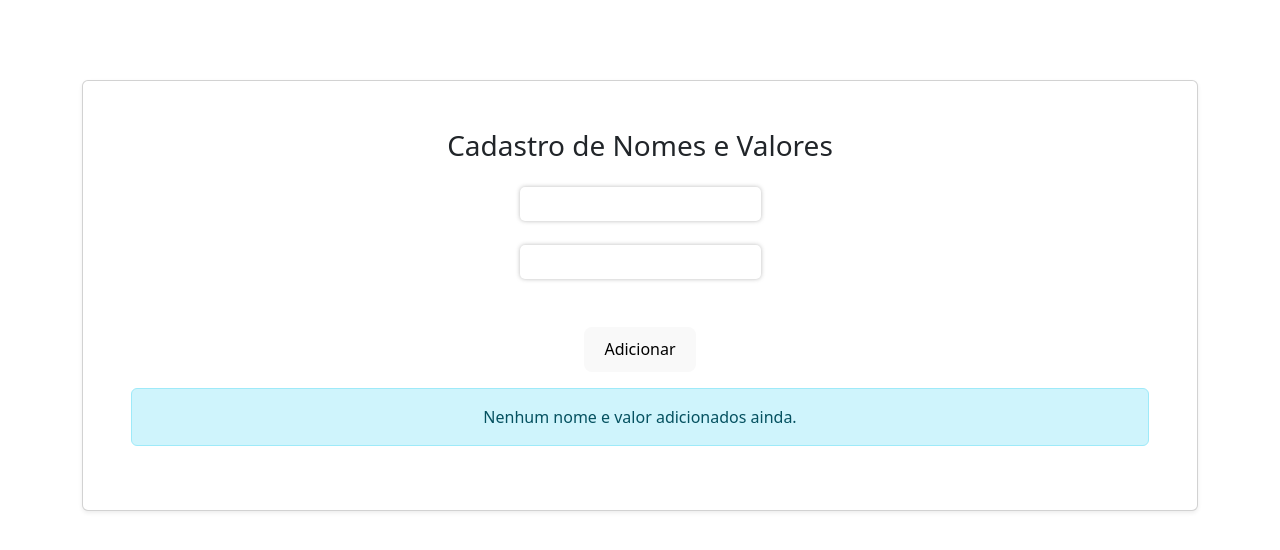
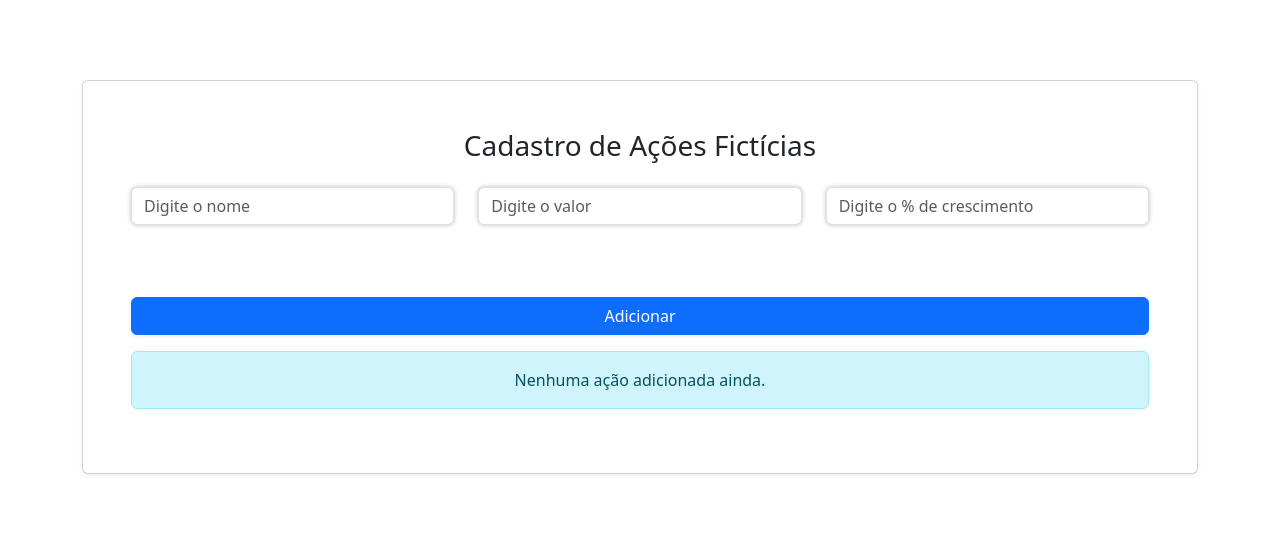
Before and after one commit to CauanOtz/User-Control, a React (Vite) app: page / in a window 1280 px wide. Shown: the top 550 px of the page. Built offline with nearby package versions, Linux system fonts and the light colour scheme.

Commit message:
Substituição para Ações Ficticias

```diff
--- a/package.json
+++ b/package.json
@@ -12,7 +12,8 @@
   "dependencies": {
     "bootstrap": "^5.3.3",
     "react": "^18.3.1",
-    "react-dom": "^18.3.1"
+    "react-dom": "^18.3.1",
+    "react-input-mask": "^2.0.4"
   },
   "devDependencies": {
     "@eslint/js": "^9.11.1",
--- a/src/Components/App/App.jsx
+++ b/src/Components/App/App.jsx
@@ -1,21 +1,35 @@
 import { useState } from 'react';
-import Saudacao from '../Saudacao/Saudacao';
 import Btn from '../Button/btn.jsx';
 import Input from '../Inputs/Input.jsx';
-import 'bootstrap/dist/css/bootstrap.min.css'; // Import do Bootstrap
+import 'bootstrap/dist/css/bootstrap.min.css';
 import './App.css';
 
 function App() {
   const [nomesValores, setNomesValores] = useState([]);
   const [inputValue, setInputValue] = useState('');
   const [inputValValue, setInputValValue] = useState('');
+  const [inputPercent, setInputPercent] = useState(''); // Novo campo para porcentagem
 
   const handleAdd = () => {
-    if (inputValue.trim() !== '' && inputValValue.trim() !== '') {
-      setNomesValores([...nomesValores, { nome: inputValue, valor: inputValValue }]);
+    if (inputValue.trim() !== '' && inputValValue.trim() !== '' && inputPercent.trim() !== '') {
+      setNomesValores([...nomesValores, { nome: inputValue, valor: inputValValue, crescimento: inputPercent }]);
       setInputValue('');
       setInputValValue('');
+      setInputPercent('');
     }
+  };
+
+  const handleValorChange = (e) => {
+    const valor = e.target.value;
+    const valorFormatado = formatarValorMonetario(valor);
+    setInputValValue(valorFormatado);
+  };
+
+
+  const formatarValorMonetario = (valor) => {
+    const valorLimpo = valor.replace(/\D/g, "");
+    const valorNumerico = (Number(valorLimpo) / 100).toFixed(2);
+    return valorNumerico.replace(".", ",");
   };
 
   return (
@@ -23,30 +37,39 @@ function App() {
       <div className="container mt-5">
         <div className="card shadow-sm">
           <div className="card-body">
-            <h3 className="card-title text-center mb-4">Cadastro de Nomes e Valores</h3>
+            <h3 className="card-title text-center mb-4">Cadastro de Ações Fictícias</h3>
             <div className="row">
-              {/* Espaçamento melhorado com mb-4 para os inputs */}
-              <div className="mb-4">
+              <div className="col-md-4 mb-4">
                 <Input
                   id="names"
                   value={inputValue}
                   onChange={(e) => setInputValue(e.target.value)}
-                  placeholder="Digite um nome"
-                  className="form-control"
-                />
-              </div>
-              <div className="">
-                <Input
-                  id="values"
-                  value={inputValValue}
-                  onChange={(e) => setInputValValue(e.target.value)}
-                  placeholder="Digite um valor"
+                  placeholder="Digite o nome"
                   className="form-control"
                 />
               </div>
 
-              {/* Alinhando o botão no centro da coluna com d-flex e align-items-center */}
-              <div className="mt-5">
+              <div className="col-md-4 mb-4">
+                <Input
+                  id="values"
+                  value={inputValValue}
+                  onChange={handleValorChange} // Formatação monetária
+                  placeholder="Digite o valor"
+                  className="form-control"
+                />
+              </div>
+
+              <div className="col-md-4 mb-4">
+                <Input
+                  id="percent"
+                  value={inputPercent}
+                  onChange={(e) => setInputPercent(e.target.value)}
+                  placeholder="Digite o % de crescimento"
+                  className="form-control"
+                />
+              </div>
+
+              <div className="mt-5 d-flex justify-content-center">
                 <Btn click={handleAdd} className="btn btn-primary w-100 shadow-sm">
                   Adicionar
                 </Btn>
@@ -59,15 +82,19 @@ function App() {
                   <table className="table table-hover table-bordered rounded">
                     <thead className="table-dark">
                       <tr>
+                        <th scope="col">ID</th>
                         <th scope="col">Nome</th>
-                        <th scope="col">Valor</th>
+                        <th scope="col">Valor (R$)</th>
+                        <th scope="col">% Crescimento</th>
                       </tr>
                     </thead>
                     <tbody>
                       {nomesValores.map((item, index) => (
                         <tr key={index}>
+                          <td>{index + 1}</td>
                           <td>{item.nome}</td>
                           <td>{item.valor}</td>
+                          <td>{item.crescimento}%</td>
                         </tr>
                       ))}
                     </tbody>
@@ -78,7 +105,7 @@ function App() {
 
             {nomesValores.length === 0 && (
               <div className="alert alert-info text-center mt-3">
-                Nenhum nome e valor adicionados ainda.
+                Nenhuma ação adicionada ainda.
               </div>
             )}
           </div>
--- /dev/null
+++ b/src/Components/App/Inputs/Input.css
@@ -0,0 +1,3 @@
+input {
+    padding: 10px;
+}
--- a/src/Components/Button/btn.jsx
+++ b/src/Components/Button/btn.jsx
@@ -1,12 +1,11 @@
-import react, {useState} from 'react';
-function Btn (onClick){
-    return(
-        <>
-            <div>
-                <button onClick={onClick.click}>Adicionar</button>
-            </div>
-        </>
-    )
+import React from 'react';
+
+function Btn({ click, className }) {
+    return (
+        <button onClick={click} className={className || 'btn btn-primary'}>
+            Adicionar
+        </button>
+    );
 }
 
 export default Btn;
--- a/src/Components/Inputs/Input.jsx
+++ b/src/Components/Inputs/Input.jsx
@@ -1,13 +1,16 @@
 import React from 'react';
 import './input.css';
+
 function Input(props) {
     return (
         <input
           type="text"
           id={props.id}
           value={props.value}
-          onChange={props.onChange} // Mudança aqui
+          onChange={props.onChange}
+          placeholder={props.placeholder}
           required
+          className={props.className}
         />
     );
 }
```
Also changed, not shown: 1 other file (tests, documents, lock files or other folders).
